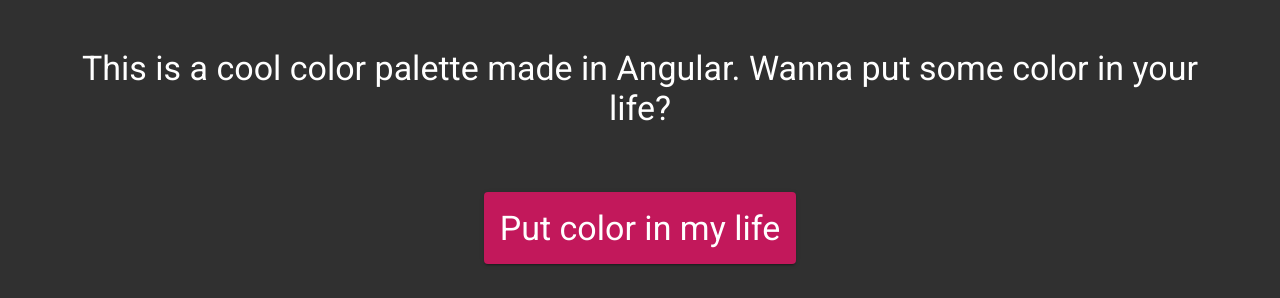
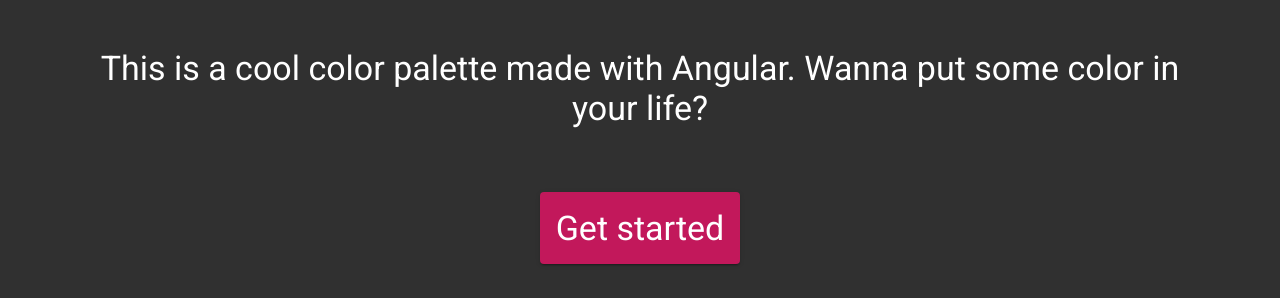
Before and after one commit to spa-foundations/color-palette, an Angular app: page / in a window 1280 px wide. Shown: the part 168-466 px from the top of the page. Built offline with nearby package versions, Linux system fonts and the light colour scheme.

Commit message:
Welcome screen modifications

```diff
--- a/src/app/welcome/welcome.component.html
+++ b/src/app/welcome/welcome.component.html
@@ -1,16 +1,16 @@
 <section class="section hero">
   <div class="container">
     <h1 class="mat-display-4">Hey there!</h1>
-    <h3 class="mat-display-1">This is a cool color palette made in Angular. Wanna put some color in your life?</h3>
+    <h3 class="mat-display-1">This is a cool color palette made with Angular. Wanna put some color in your life?</h3>
     <div>
       <a
         routerLink="/dashboard"
         mat-raised-button
         color="primary"
-        class="mat-display-1">Put color in my life</a>
+        class="mat-display-1">Get started</a>
     </div>
     <div>
-      <img src="https://media1.tenor.com/images/4484c8c394d513cbfe8530226576ed18/tenor.gif?itemid=12351084" class="gif" alt="Self destruction tape">
+      <img src="https://media.giphy.com/media/xThuWcaa4U4XZQDgvm/giphy-downsized.gif" class="gif" alt="Self destruction tape">
     </div>
   </div>
 </section>
```
